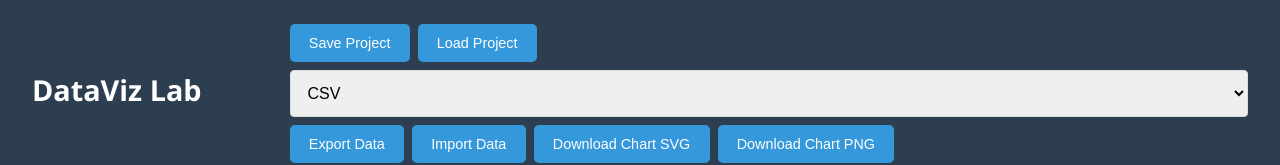
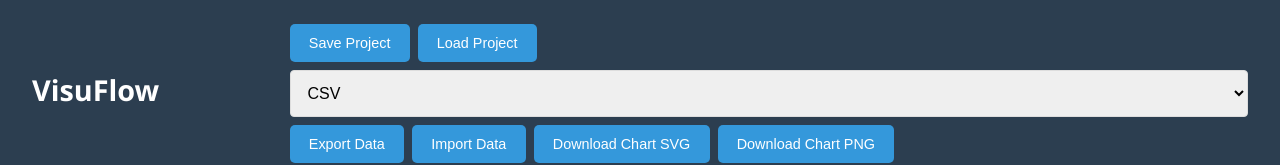
Before and after one commit to SKAshiful/VisuFlow, a plain HTML site: page index.html in a window 1280 px wide. Shown: the top 165 px of the page. Drawn offline with nearby package versions, Linux system fonts and the light colour scheme; a script that the page names is missing.

Commit message:
Update and rename code (88).html to index.html

```diff
--- a/code (88).html
+++ b/index.html
@@ -243,7 +243,7 @@
 </head>
 <body>
     <header>
-        <h1>DataViz Lab</h1>
+        <h1>VisuFlow</h1>
         <nav>
             <button id="saveBtn">Save Project</button>
             <button id="loadBtn">Load Project</button>
```
